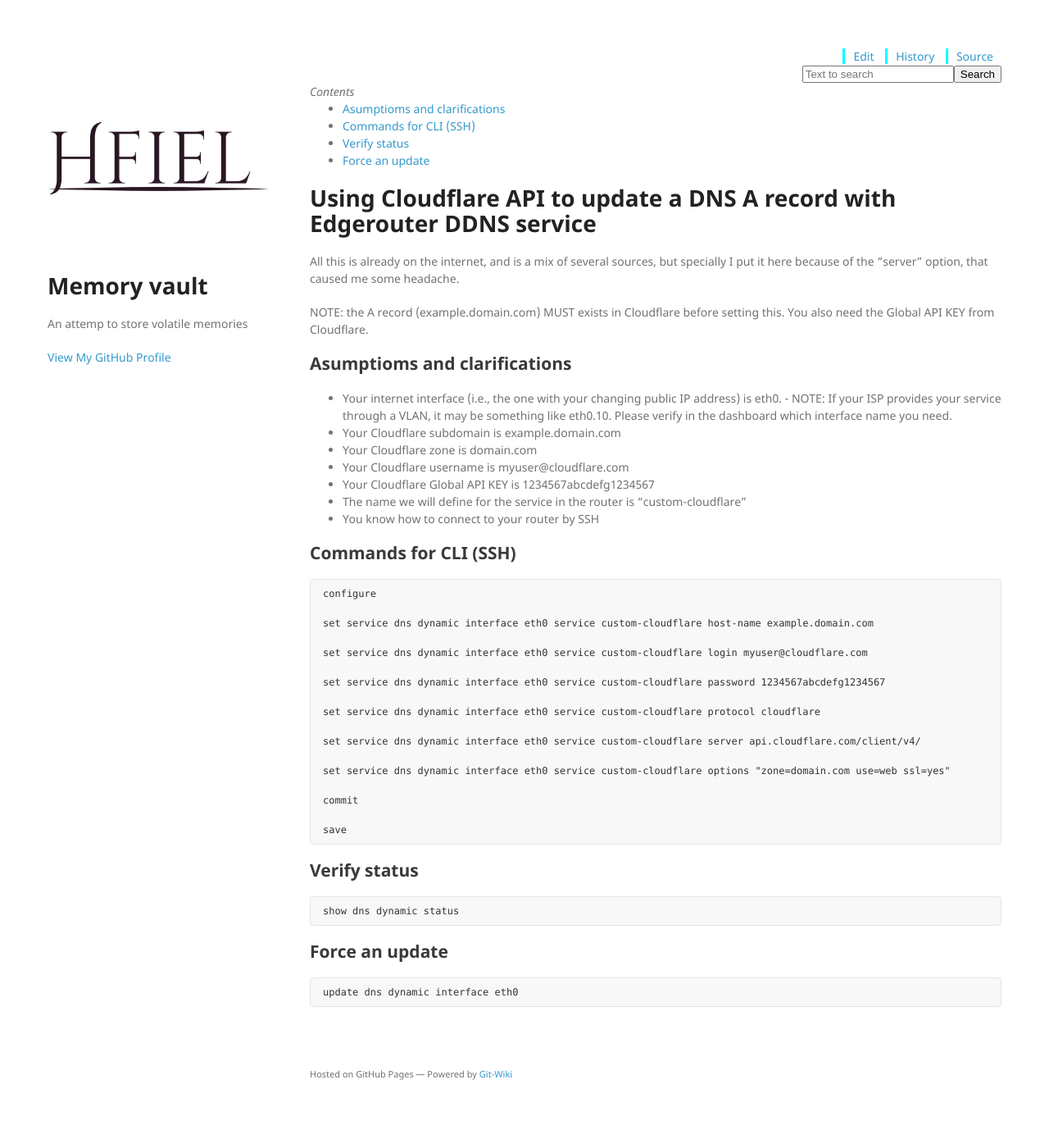
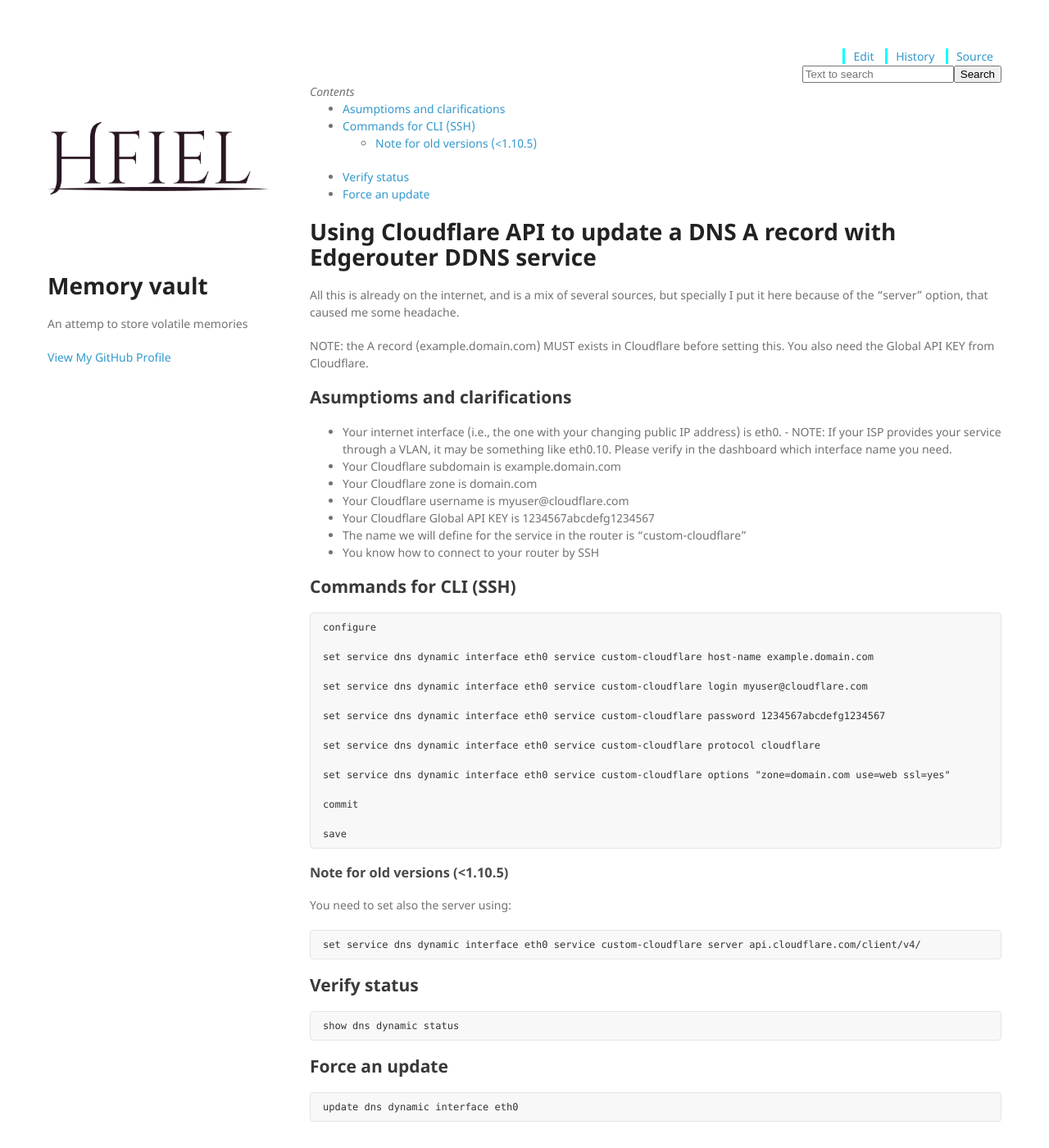
Before and after one commit to hfiel/hfiel.github.io, a Jekyll site: the page built from wiki/network/edgerouter_cloudflare_dyndns.md, in a window 1280 px wide and 1400 px high. Shown: the whole window at 82% size. Built offline with Jekyll 4.4.1, drawn with Linux system fonts in a browser that asks for light colours; nearby versions of some CDN libraries; our own code applies the rules of GitHub Pages for plain Markdown files.

Commit message:
Update edgerouter_cloudflare_dyndns.md

````diff
--- a/wiki/network/edgerouter_cloudflare_dyndns.md
+++ b/wiki/network/edgerouter_cloudflare_dyndns.md
@@ -29,13 +29,17 @@ set service dns dynamic interface eth0 service custom-cloudflare password 123456
 
 set service dns dynamic interface eth0 service custom-cloudflare protocol cloudflare
 
-set service dns dynamic interface eth0 service custom-cloudflare server api.cloudflare.com/client/v4/
-
 set service dns dynamic interface eth0 service custom-cloudflare options "zone=domain.com use=web ssl=yes"
 
 commit
 
 save
+```
+
+### Note for old versions (<1.10.5)
+You need to set also the server using:
+```
+set service dns dynamic interface eth0 service custom-cloudflare server api.cloudflare.com/client/v4/
 ```
 
 ## Verify status
````
